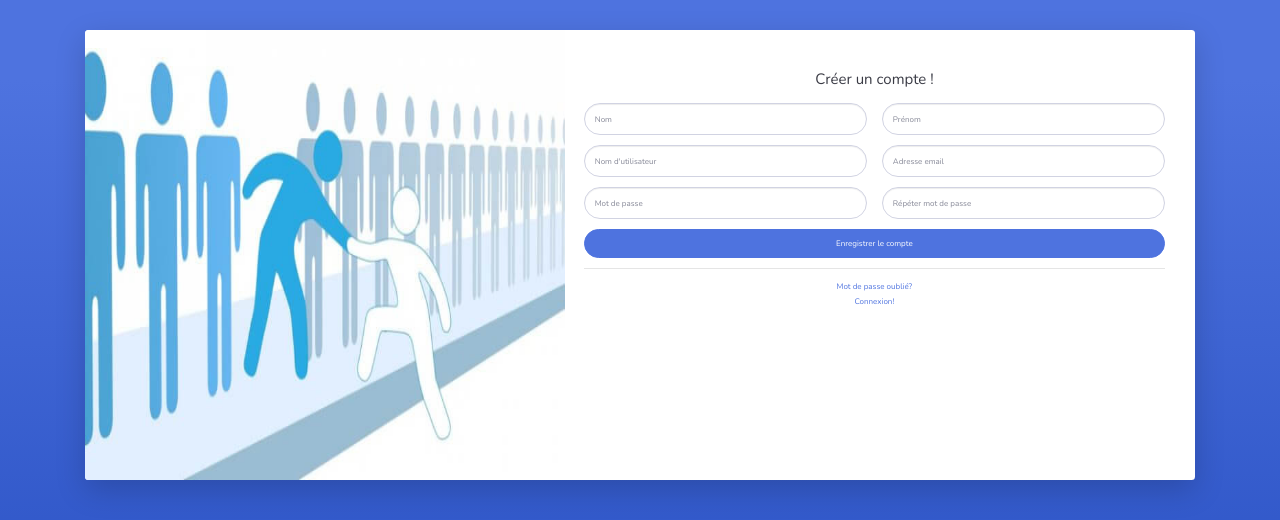
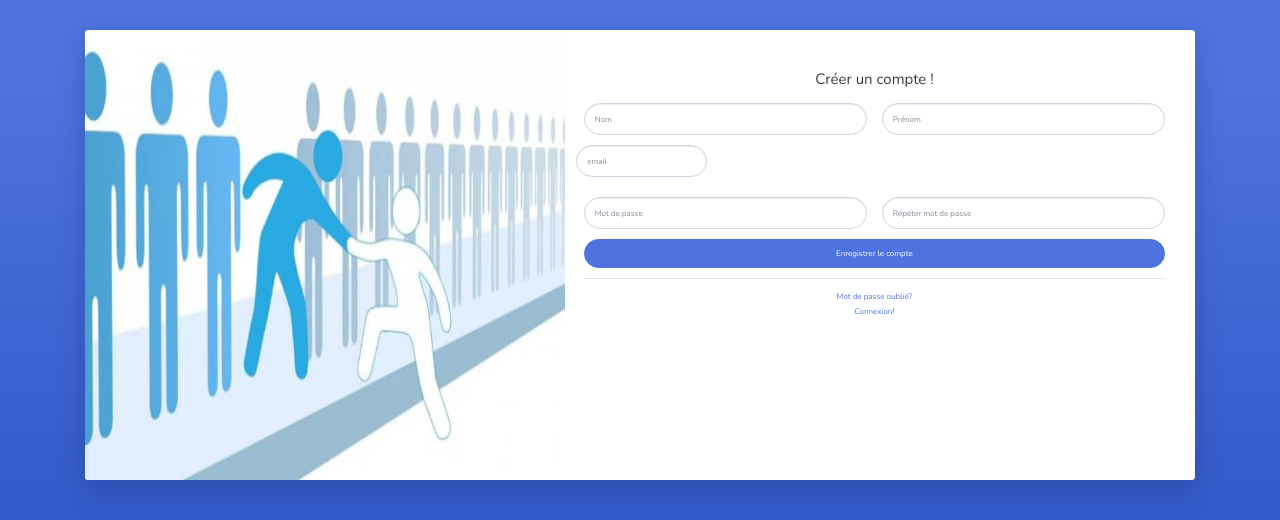
Before and after one commit to belkhir-aziz/orientation, a Flask app: page /auth/register in a window 1280 px wide. Shown: the top 520 px of the page. Run offline with Flask 2, Linux system fonts and the light colour scheme; some libraries are stand-ins or nearby versions.

Commit message:
First commit!*

```diff
--- a/flaskr/templates/auth/register.html
+++ b/flaskr/templates/auth/register.html
@@ -58,12 +58,10 @@
 
                 </div>
                 <div class="form-group row">
-                  <div class="col-sm-6 mb-3 mb-sm-0">
-                    <input type="text" name="username" class="form-control form-control-user" id="exampleFirstName" placeholder="Nom d'utilisateur">
+                  <div class="form-group">
+                    <input type="email" class="form-control form-control-user" name="username" id="username" placeholder="email">
                   </div>
-                  <div class="col-sm-6">
-                    <input type="text" name="email"  class="form-control form-control-user" id="exampleLastName" placeholder="Adresse email">
-                  </div>
+
 
                   </div>
 
```
